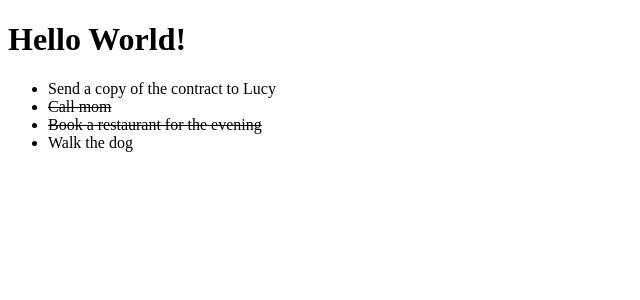
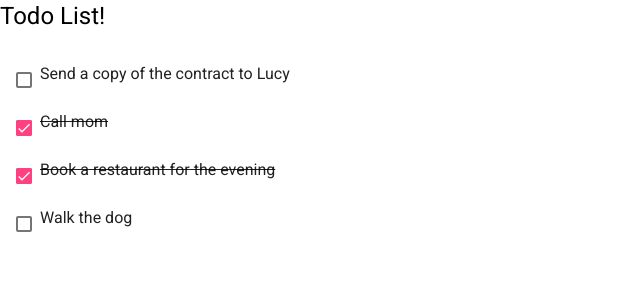
Before and after one commit to Cloudswillopenforme/ng-todo-list, an Angular app: page / in a window 1280 px wide. Shown: the top 300 px of the page, without its empty margins (0-640 px from the left). Built offline with nearby package versions, Linux system fonts and the light colour scheme.

Commit message:
9. checbox + ngModel

```diff
--- a/angular.json
+++ b/angular.json
@@ -28,6 +28,7 @@
               "src/assets"
             ],
             "styles": [
+              "./node_modules/@angular/material/prebuilt-themes/indigo-pink.css",
               "src/styles.scss"
             ],
             "scripts": []
@@ -92,6 +93,7 @@
               "src/assets"
             ],
             "styles": [
+              "./node_modules/@angular/material/prebuilt-themes/indigo-pink.css",
               "src/styles.scss"
             ],
             "scripts": []
--- a/package.json
+++ b/package.json
@@ -12,10 +12,12 @@
   "private": true,
   "dependencies": {
     "@angular/animations": "~10.0.14",
+    "@angular/cdk": "^10.2.0",
     "@angular/common": "~10.0.14",
     "@angular/compiler": "~10.0.14",
     "@angular/core": "~10.0.14",
     "@angular/forms": "~10.0.14",
+    "@angular/material": "^10.2.0",
     "@angular/platform-browser": "~10.0.14",
     "@angular/platform-browser-dynamic": "~10.0.14",
     "@angular/router": "~10.0.14",
--- a/src/app/app.component.html
+++ b/src/app/app.component.html
@@ -1,2 +1,2 @@
-<h1>Hello World!</h1>
+<h1>Todo List!</h1>
 <app-todo-list></app-todo-list>
--- a/src/app/components/todo-item/todo-item.component.html
+++ b/src/app/components/todo-item/todo-item.component.html
@@ -1 +1,5 @@
-<li [ngClass]="{'completed': todo.completed}">{{ todo.title }}</li>
+<mat-list-item>
+    <mat-checkbox [(ngModel)]="todo.completed">
+        <p [ngClass]="{'completed': todo.completed}">{{ todo.title }}</p>
+    </mat-checkbox>
+</mat-list-item>
--- a/src/app/components/todo-list/todo-list.component.html
+++ b/src/app/components/todo-list/todo-list.component.html
@@ -1,6 +1,6 @@
-<ul>
+<mat-list>
     <app-todo-item
         *ngFor="let todo of todos"
         [todo]="todo"
     ></app-todo-item>
-</ul>
+</mat-list>
--- a/src/index.html
+++ b/src/index.html
@@ -6,8 +6,10 @@
   <base href="/">
   <meta name="viewport" content="width=device-width, initial-scale=1">
   <link rel="icon" type="image/x-icon" href="favicon.ico">
+  <link href="https://fonts.googleapis.com/css?family=Roboto:300,400,500&display=swap" rel="stylesheet">
+  <link href="https://fonts.googleapis.com/icon?family=Material+Icons" rel="stylesheet">
 </head>
-<body>
+<body class="mat-typography">
   <app-root></app-root>
 </body>
 </html>
--- a/src/styles.scss
+++ b/src/styles.scss
@@ -1 +1,4 @@
 /* You can add global styles to this file, and also import other style files */
+
+html, body { height: 100%; }
+body { margin: 0; font-family: Roboto, "Helvetica Neue", sans-serif; }
```
Also changed, not shown: src/app/app.module.ts (+15 -1 lines), 1 other file (tests, documents, lock files or other folders).
